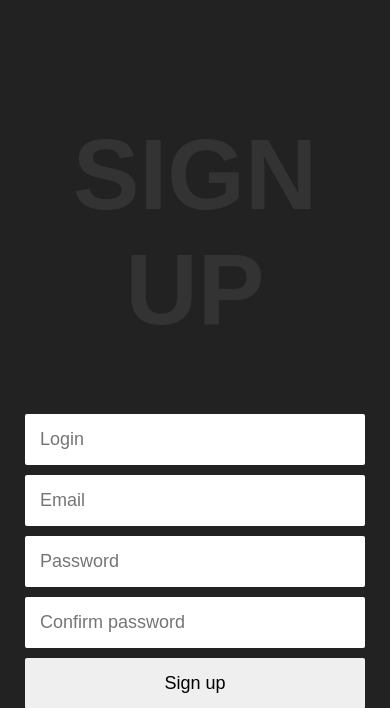
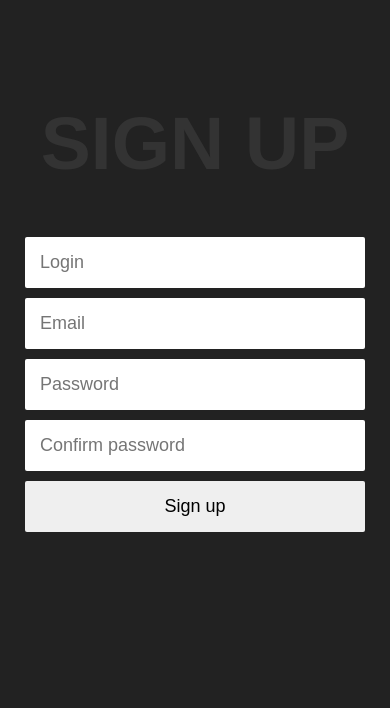
Before and after one commit to EgorLaptev/forum, a PHP site: page /pages/sign_up.html in a window 390 px wide. Shown: the part 75-783 px from the top of the page. Run offline with PHP 8.4, Linux system fonts and the light colour scheme.

Commit message:
Fix adaptive page headers

```diff
--- a/media/css/add_topic.css
+++ b/media/css/add_topic.css
@@ -49,3 +49,9 @@ form#add_topic_form input[type='submit']:hover {
     grid-template-columns: 1fr;
   }
 }
+
+@media screen and (max-width: 420px) {
+  .page-title {
+    font-size: 50px;
+  }
+}
--- a/media/css/sign_in.css
+++ b/media/css/sign_in.css
@@ -43,3 +43,9 @@ main {
     grid-template-columns: 1fr;
   }
 }
+
+@media screen and (max-width: 420px) {
+  .page-title {
+    font-size: 75px;
+  }
+}
--- a/media/css/sign_up.css
+++ b/media/css/sign_up.css
@@ -43,3 +43,9 @@ main {
     grid-template-columns: 1fr;
   }
 }
+
+@media screen and (max-width: 420px) {
+  .page-title {
+    font-size: 75px;
+  }
+}
--- a/media/css/style.css
+++ b/media/css/style.css
@@ -32,4 +32,5 @@ main {
   color: #333;
   text-transform: uppercase;
   user-select: none;
+  white-space: nowrap;
 }
```
